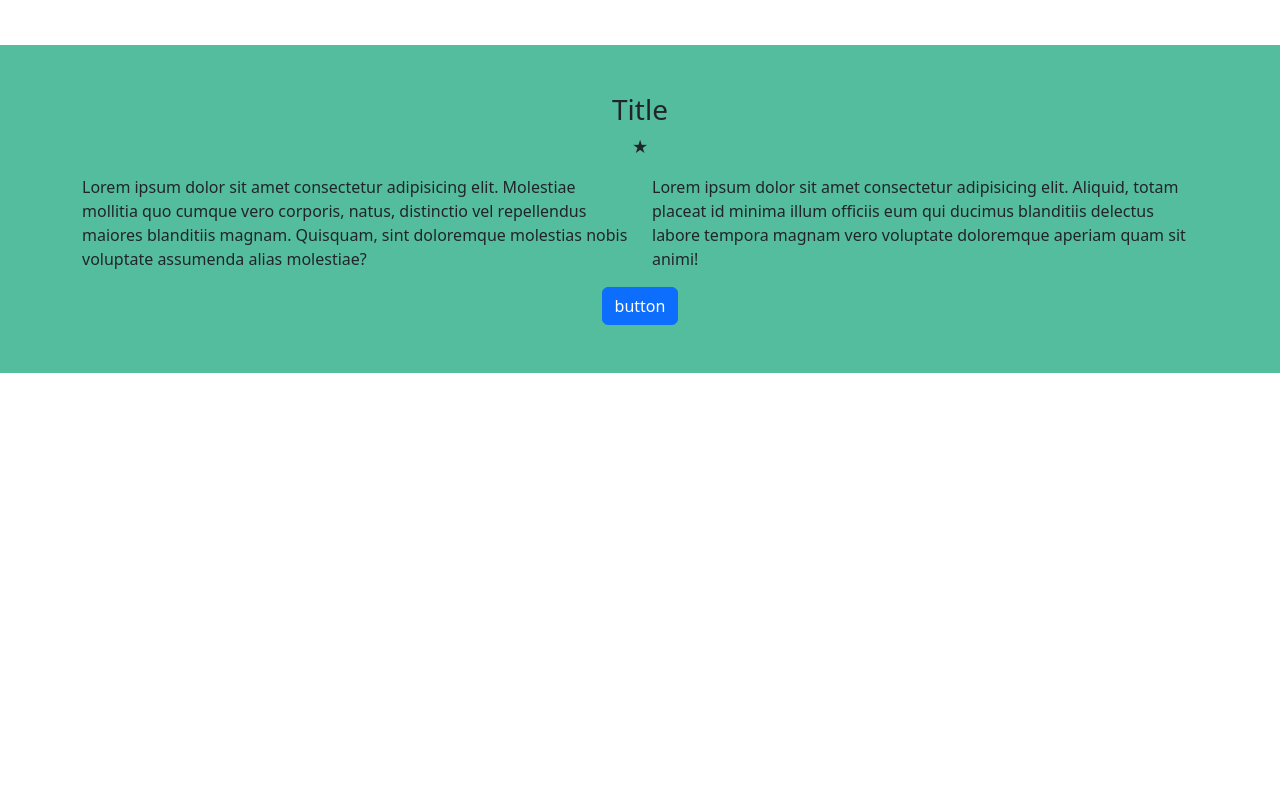
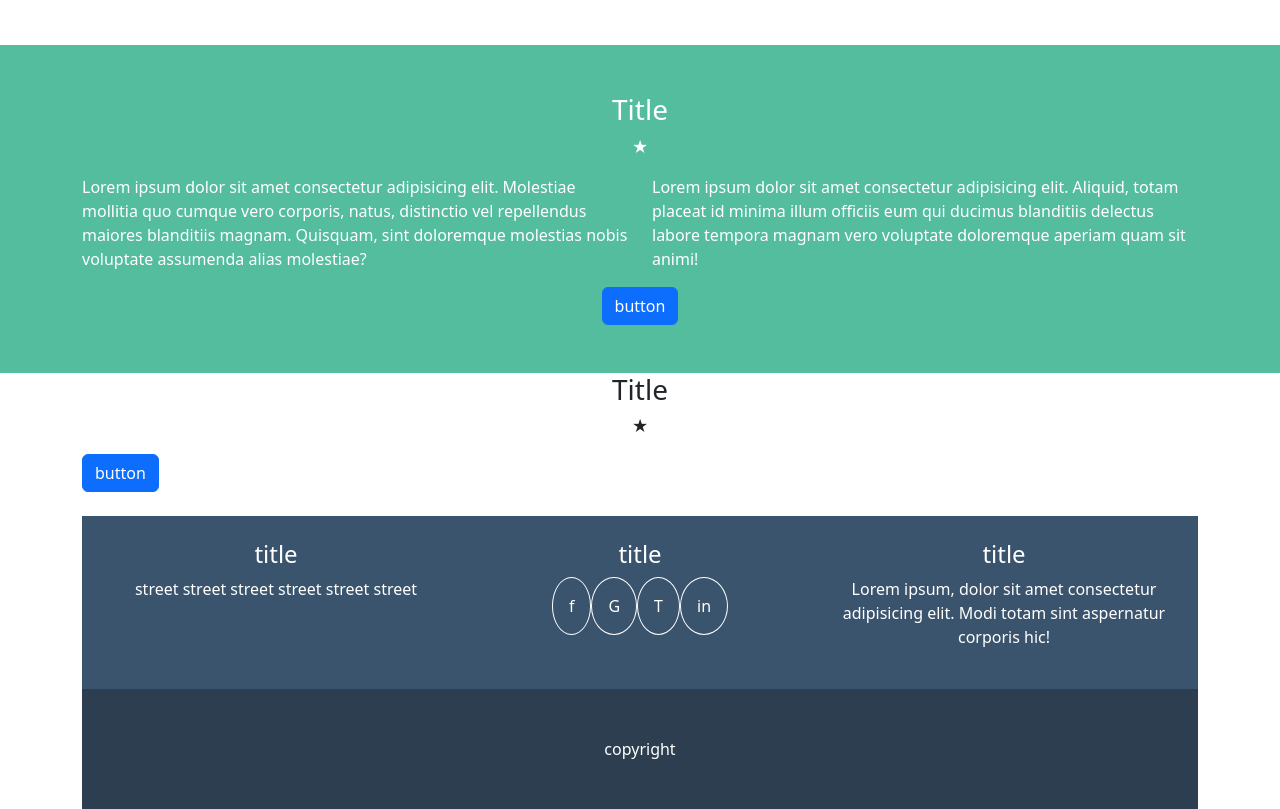
Before and after one commit to donatomontrone/html-css-bootstrap-freelancer, a plain HTML site: page index.html in a window 1280 px wide. Shown: the part 1027-1836 px from the top of the page. Before the commit the page ends 1400 px from the top, so only its background shows below. Drawn offline with nearby package versions, Linux system fonts and the light colour scheme.

Commit message:
added about and footer structure

```diff
--- a/css/style.css
+++ b/css/style.css
@@ -1,4 +1,5 @@
-header {
+header,
+section.footer-bottom {
     background-color: #2C3E50;
 }
 
@@ -6,18 +7,19 @@ div.square{
     height: 200px;
     width: 200px;
     background-color: #2C3E50;
-
-
 }
 
 div.rectangle{
     height: 200px;
-    width: 300px;
+    width: 100%;
     background-color: #BB4B63;
-
 }
 
 #jumbotron,
 #about{
     background-color: #53BD9D;
 }
+
+.footer-top{
+    background-color: #3A546D;
+}
--- a/index.html
+++ b/index.html
@@ -29,7 +29,7 @@
         </header>
         <main>
             <section id="jumbotron" class="p-5">
-                <div class="container-md">
+                <div class="container">
                     <div class="row text-center text-white">
                         <div class="col-12">
                             <div class="square mx-auto rounded-circle"></div>
@@ -41,9 +41,9 @@
                 </div>
             </section>
             <section id="portfolio" class="p-5">
-                <div class="container-md">
+                <div class="container">
                     <div class="row text-center">
-                        <div class="col-12"><h3>Porfolio</h3></div>
+                        <div class="col-12"><h3>Title</h3></div>
                         <div class="col-12"><p>&#9733;</p></div>
                     </div>
                     <div class="row g-3">
@@ -70,7 +70,7 @@
             </section>
             <section id="about" class="p-5">
                 <div class="container-md">
-                    <div class="row justify-content-center">
+                    <div class="row text-white">
                         <div class="col-12"><h3 class="text-center">Title</h3></div>
                         <div class="col-12"><p class="text-center">&#9733;</p></div>
                         <div class="col-12 col-md-6"><p>Lorem ipsum dolor sit amet consectetur adipisicing elit. Molestiae mollitia quo cumque vero corporis, natus, distinctio vel repellendus maiores blanditiis magnam. Quisquam, sint doloremque molestias nobis voluptate assumenda alias molestiae?</p></div>
@@ -81,6 +81,47 @@
                     </div>
                 </div>
             </section>
+            <section class="contact mb-4">
+                <div class="container">
+                    <div class="row text-center">
+                        <div class="col-12"><h3>Title</h3></div>
+                        <div class="col-12"><p>&#9733;</p></div>
+                    </div>
+                    <div class="row">
+                        <div class="col-12"><button class="btn btn-primary">button</button></div>
+                    </div>
+                </div>
+            </section>
         </main>
+        <footer>
+            <div class="container">
+                <section class="footer-top">
+                    <div class="row text-center text-white p-4 align-items-start">
+                        <div class="col-12 col-md-4">
+                            <h4>title</h4>
+                            <address class="m-0">street street street street street street</address>
+                        </div>
+                        <div class="col-12 col-md-4">
+                            <h4>title</h4>
+                            <div class="d-flex justify-content-center">
+                                <div class="rounded-circle border border-white p-3">f</div>
+                                <div class="rounded-circle border border-white p-3">G</div>
+                                <div class="rounded-circle border border-white p-3">T</div>
+                                <div class="rounded-circle border border-white p-3">in</div>
+                            </div>
+                        </div>
+                        <div class="col-12 col-md-4">
+                            <h4>title</h4>
+                            <p>Lorem ipsum, dolor sit amet consectetur adipisicing elit. Modi totam sint aspernatur corporis hic!</p>
+                        </div>
+                    </div>
+                </section>
+                <section class="footer-bottom">
+                    <div class="row align-items-center text-center text-white p-5">
+                        <div class="col-12"><p class="m-0">copyright</p></div>
+                    </div>
+                </section>
+            </div>
+        </footer>
     </body>
 </html>
```
